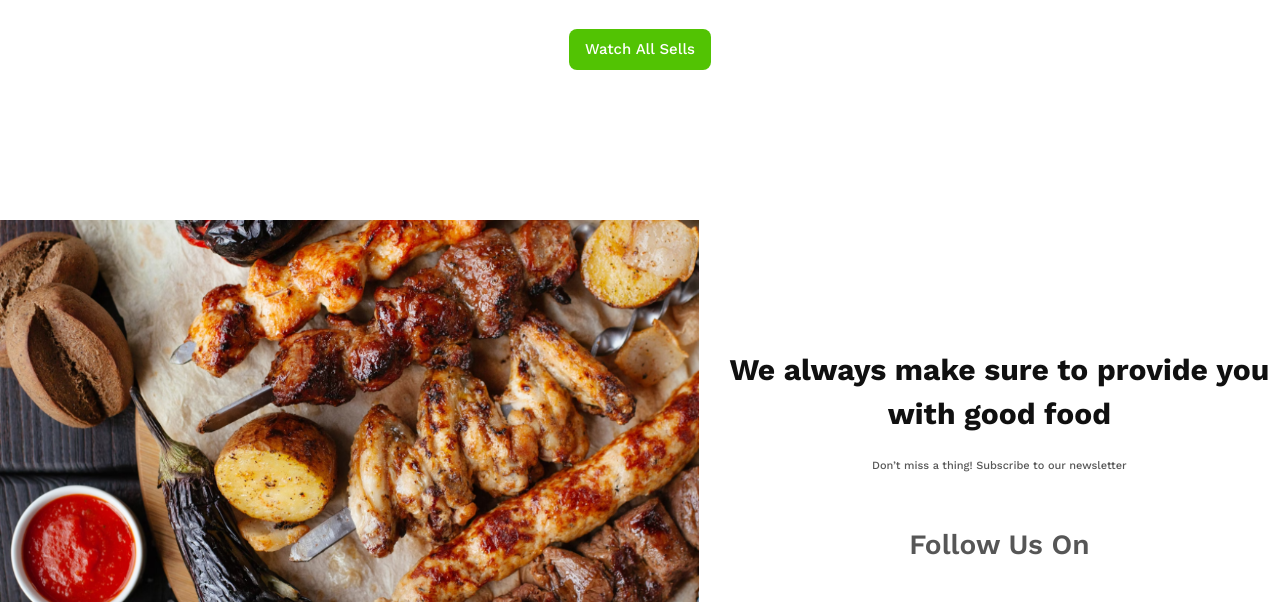
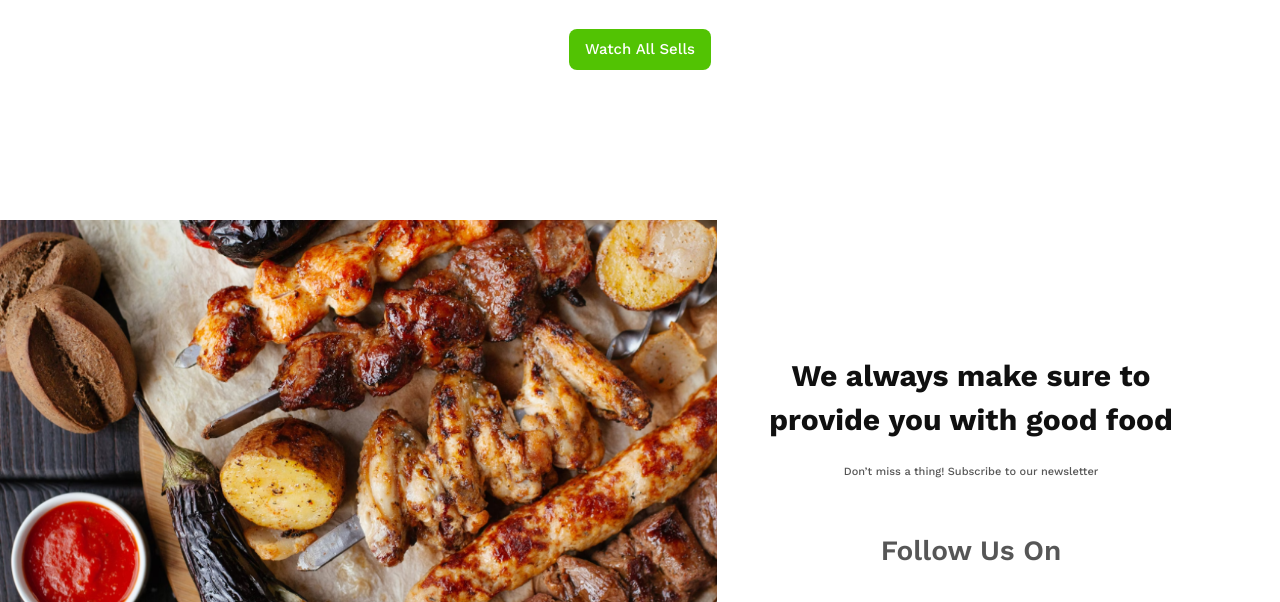
Before and after one commit to ramimstar/Food-restaurent-project, a plain HTML site: page index.html in a window 1280 px wide. Shown: the part 1546-2148 px from the top of the page. Drawn offline with nearby package versions, Linux system fonts and the light colour scheme.

Commit message:
final can do me

```diff
--- a/style/style.css
+++ b/style/style.css
@@ -169,11 +169,11 @@
 .about .about-box {
     display: flex;
     flex-direction: row;
+    justify-content: space-between;
     margin-top: 150px;
     margin-bottom: 150px;
     font-family: Work Sans;
-    margin-left: 0px;
-    gap: 20px;
+    gap: 40px;
     /* max-height: 671px; */
 
 }
@@ -198,16 +198,16 @@
     justify-content: center;
     align-items: center;
     margin-top: 80px;
-    max-height: 671px;
+    max-height: 171px;
     max-width: 860px;
 
 
 }
 
-/* .info .info-two .action .title{
+.info .info-two .action .title{
     max-height: 120px;
     max-width:605px ;
-} */
+}
 
 .info .info-two .action .title h1{
     color: rgb(16, 16, 16);
@@ -265,5 +265,6 @@
  display: flex;
  flex-direction: column;
  justify-content: center;
+ margin-right: 95px;
 
 }
```
